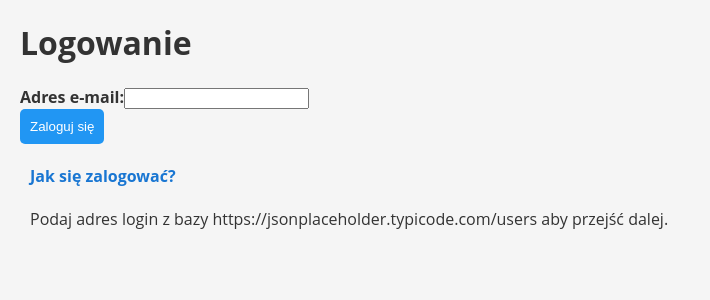
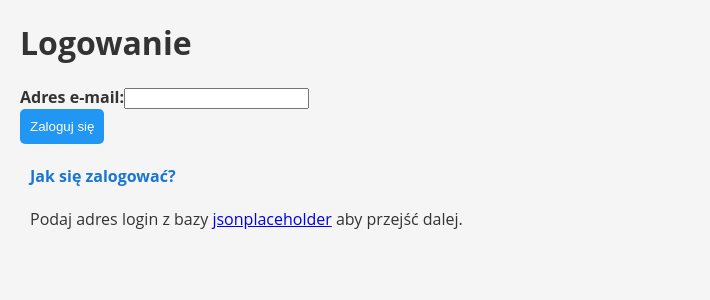
Before and after one commit to JaFi01/social-app, a React (Create React App) app: page / in a window 1280 px wide. Shown: the top 300 px of the page, without its empty margins (0-710 px from the left). Built offline with nearby package versions, Linux system fonts and the light colour scheme.

Commit message:
small login page modification

```diff
--- a/src/components/Login.js
+++ b/src/components/Login.js
@@ -30,7 +30,7 @@ function Login({ onLogin }) {
       <div>
         <h4>Jak się zalogować?</h4>
         <p>
-          Podaj adres login z bazy https://jsonplaceholder.typicode.com/users aby przejść dalej.
+          Podaj adres login z bazy <a href="https://jsonplaceholder.typicode.com/users">jsonplaceholder</a>  aby przejść dalej.
         </p>
       </div>
     </div>
```
